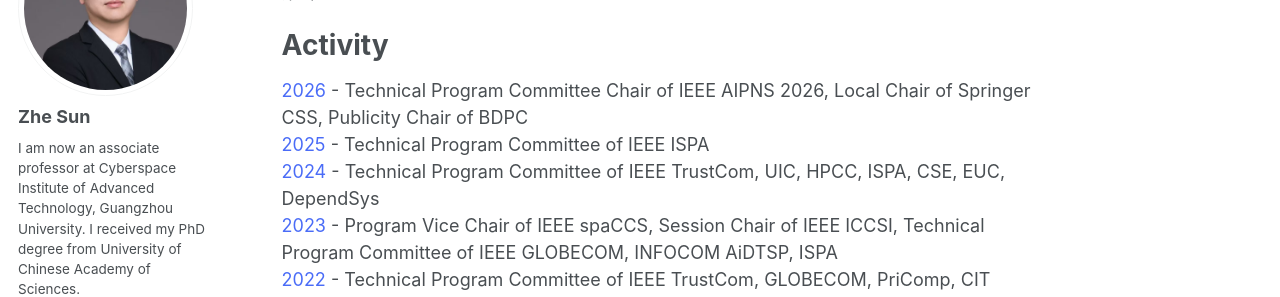
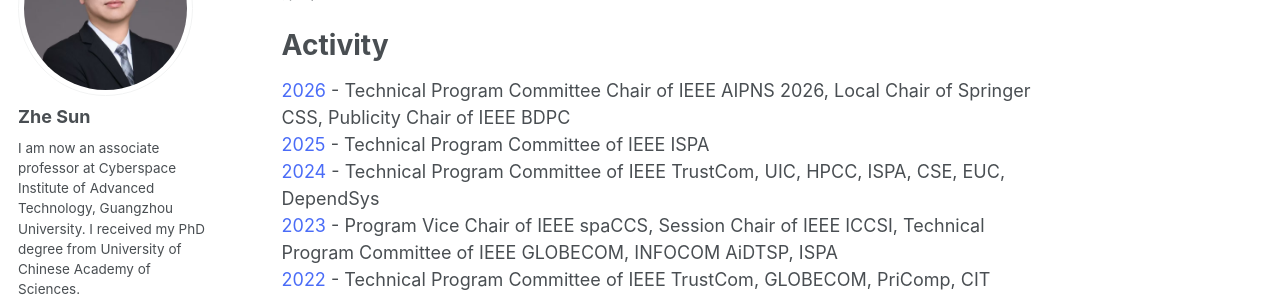
Before and after one commit to ZheSun208/ZheSun208.github.io, a Jekyll site: the page built from _pages/about.md, in a window 1280 px wide and 900 px high, scrolled down 2182 px. Shown: the part 180-477 px from the top of the window. Built offline with Jekyll 4.4.1, drawn with Linux system fonts in a browser that asks for light colours; some web fonts are replaced; a script bundle is joined from its source files by our own code; library files that are not in the unit come from our copies; comment, search, counter and statistics services are not loaded.

Commit message:
Update about.md

```diff
--- a/_pages/about.md
+++ b/_pages/about.md
@@ -70,7 +70,7 @@
 
 Activity
 ======
-<span style="color:#4a6cf7;">2026</span> - Technical Program Committee Chair of IEEE AIPNS 2026, Local Chair of Springer CSS, Publicity Chair of BDPC
+<span style="color:#4a6cf7;">2026</span> - Technical Program Committee Chair of IEEE AIPNS 2026, Local Chair of Springer CSS, Publicity Chair of IEEE BDPC
 <span style="color:#4a6cf7;">2025</span> - Technical Program Committee of IEEE ISPA
 <span style="color:#4a6cf7;">2024</span> - Technical Program Committee of IEEE TrustCom, UIC, HPCC, ISPA, CSE, EUC, DependSys
 <span style="color:#4a6cf7;">2023</span> - Program Vice Chair of IEEE spaCCS, Session Chair of IEEE ICCSI, Technical Program Committee of IEEE GLOBECOM, INFOCOM AiDTSP, ISPA
```
